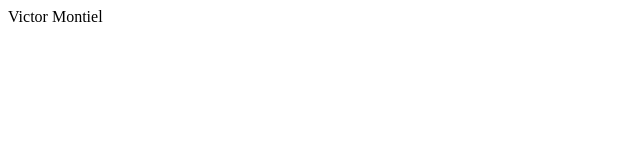
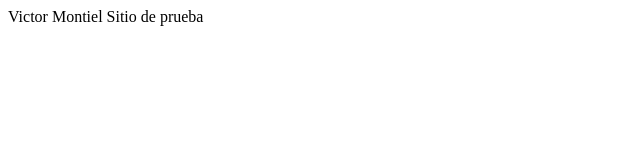
Before and after one commit to vicmontif/Tester, a plain HTML site: page index.html in a window 1280 px wide. Shown: the whole page, without its empty margins (0-640 px from the left). Drawn offline with Linux system fonts and the light colour scheme.

Commit message:
Se modifica el hmtl version 2.3

```diff
--- a/index.html
+++ b/index.html
@@ -1 +1,3 @@
 Victor Montiel
+
+<html> Sitio de prueba </html>
```
